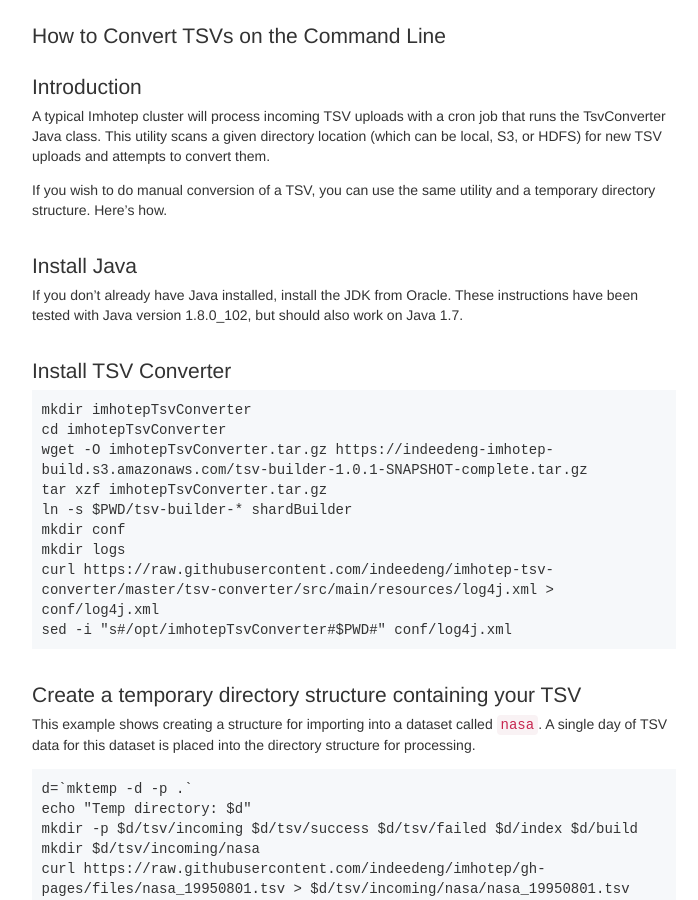
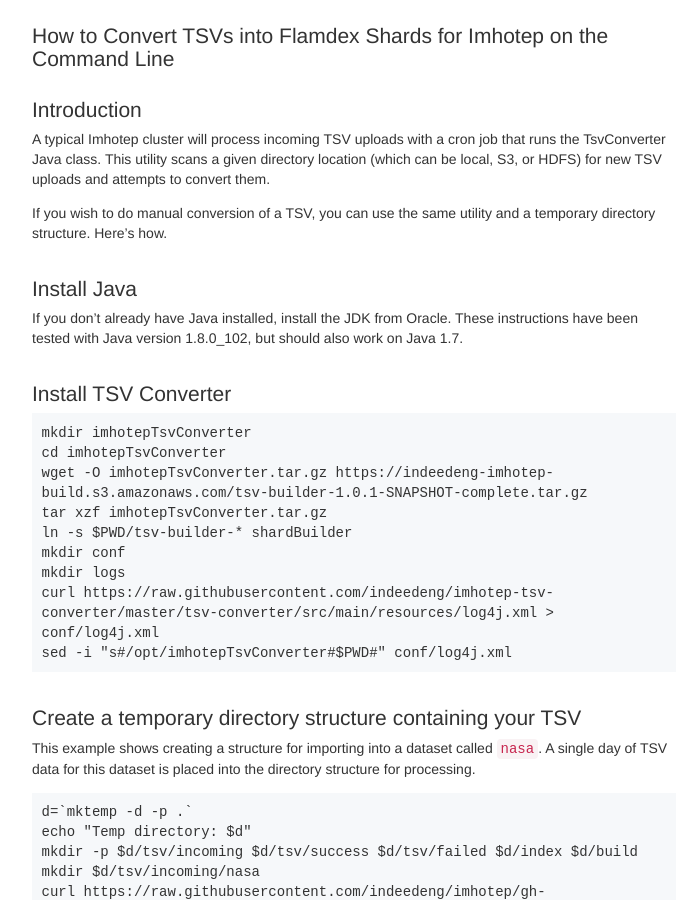
Before and after one commit to indeedeng-alpha/imhotep-docs, a Jekyll site: the page built from docs/tsv/index.md, in a window 1280 px wide and 900 px high. Shown: the whole window, without its empty margins (38-736 px from the left). Built offline with Jekyll 4.4.1, drawn with Linux system fonts in a browser that asks for light colours; nearby versions of some CDN libraries.

Commit message:
Really long title

```diff
--- a/docs/tsv/index.md
+++ b/docs/tsv/index.md
@@ -1,6 +1,6 @@
 ---
 layout: default
-title: How to Convert TSVs on the Command Line
+title: How to Convert TSVs into Flamdex Shards for Imhotep on the Command Line
 permalink: /docs/tsv/
 ---
 
```
